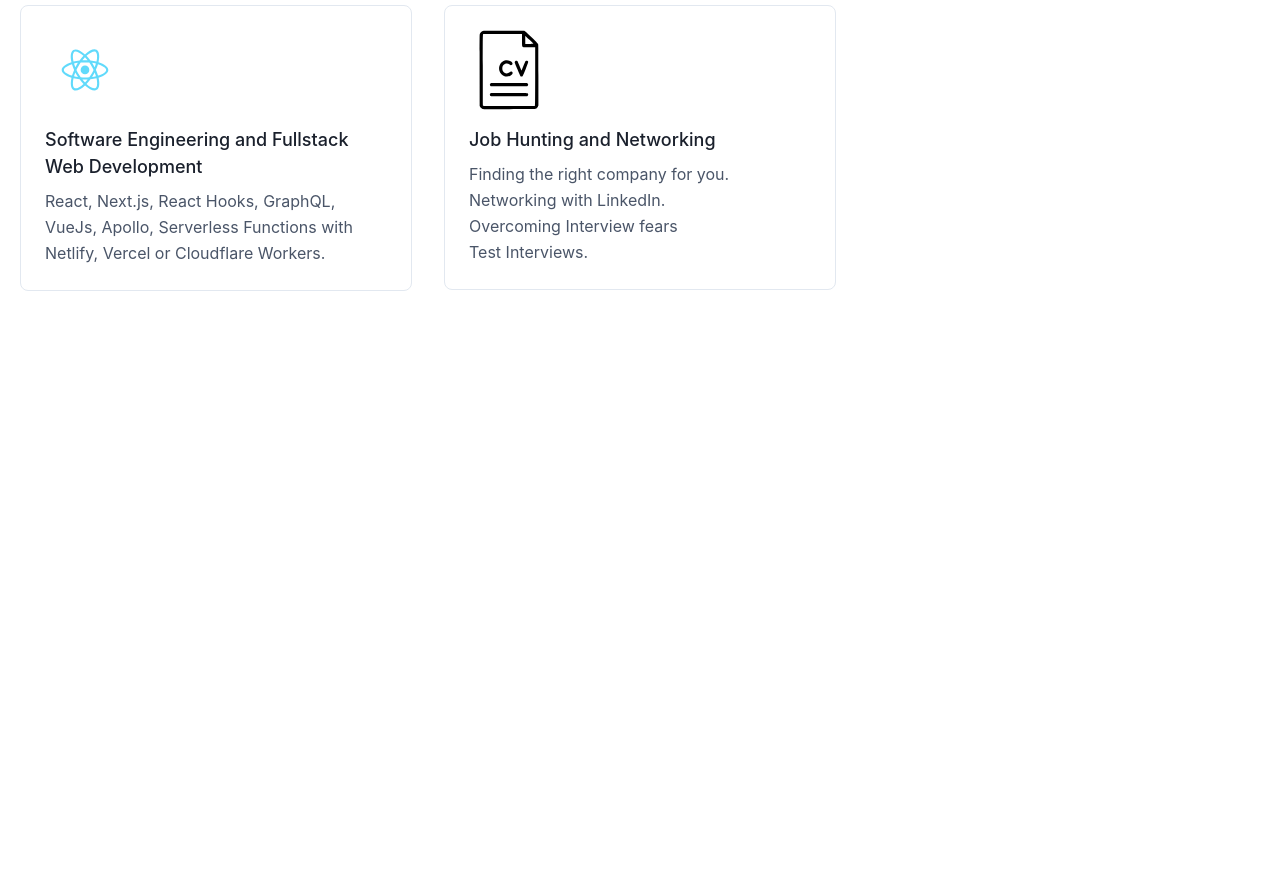
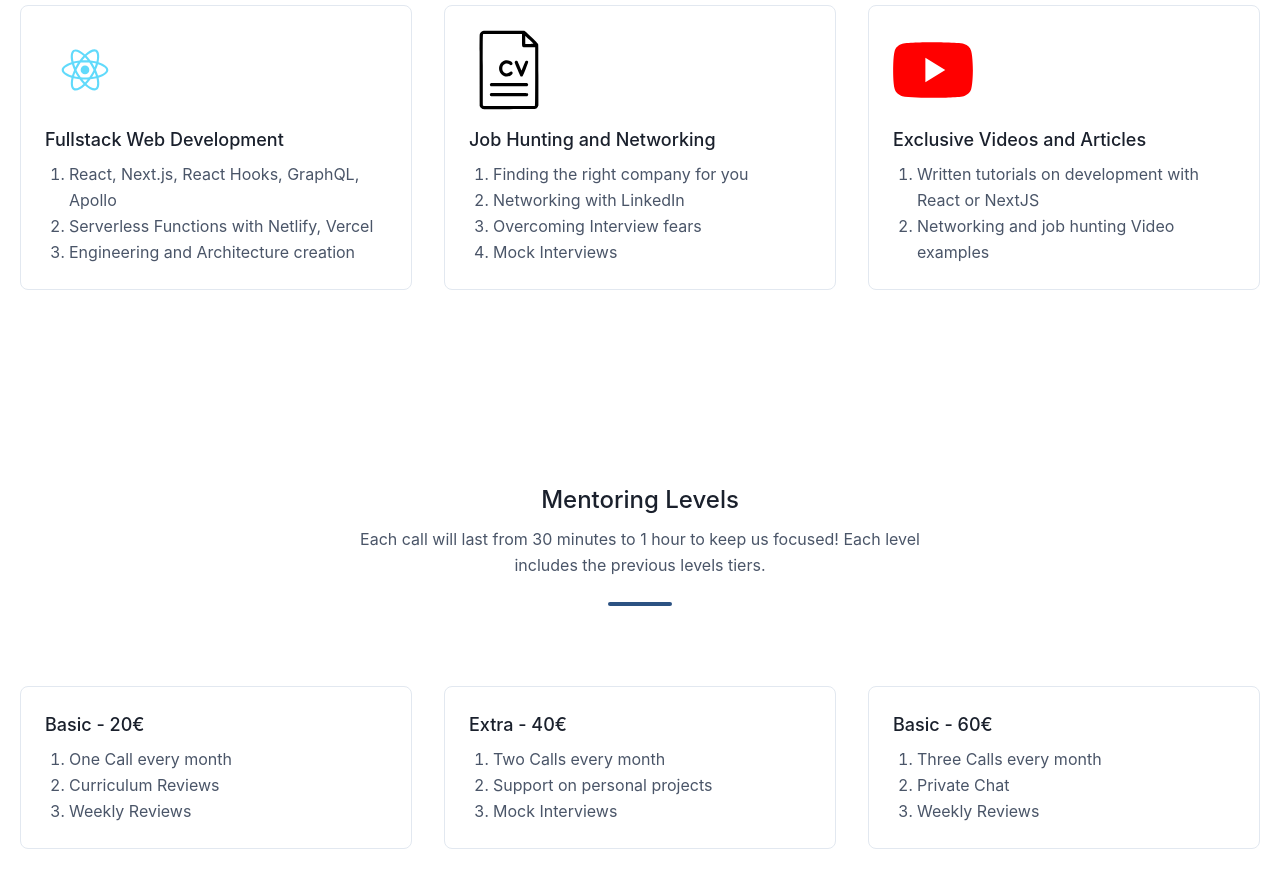
Before and after one commit to riccardogiorato/mentomento, a Next.js app: page / in a window 1280 px wide. Shown: the part 1000-1888 px from the top of the page. Before the commit the page ends 1387 px from the top, so only its background shows below. Built offline with nearby package versions, Linux system fonts and the light colour scheme.

Commit message:
update home sections with single functions

```diff
--- a/pages/index.js
+++ b/pages/index.js
@@ -1,6 +1,96 @@
 import Head from "next/head";
 
 export default function Home() {
+  const helpSections = [
+    {
+      name: "Fullstack Web Development",
+      icon: "/icons/react.svg",
+      list: [
+        "React, Next.js, React Hooks, GraphQL, Apollo",
+        "Serverless Functions with Netlify, Vercel",
+        "Engineering and Architecture creation",
+      ],
+    },
+    {
+      name: "Job Hunting and Networking",
+      icon: "/icons/cv.svg",
+      list: [
+        "Finding the right company for you",
+        "Networking with LinkedIn",
+        "Overcoming Interview fears",
+        "Mock Interviews",
+      ],
+    },
+    {
+      name: "Exclusive Videos and Articles",
+      icon: "/icons/video.svg",
+      list: [
+        "Written tutorials on development with React or NextJS",
+        "Networking and job hunting Video examples",
+      ],
+    },
+  ];
+
+  const pricingSections = [
+    {
+      name: "Basic - 20€",
+      list: ["One Call every month", "Curriculum Reviews", "Weekly Reviews"],
+    },
+    {
+      name: "Extra - 40€",
+      list: [
+        "Two Calls every month",
+        "Support on personal projects",
+        "Mock Interviews",
+      ],
+    },
+    {
+      name: "Basic - 60€",
+      list: ["Three Calls every month", "Private Chat", "Weekly Reviews"],
+    },
+  ];
+
+  function sectionGrid(sectionsGrid) {
+    return sectionsGrid.map((section) => (
+      <div class="w-full md:w-1/2 xl:w-1/3 p-4 flex-grow">
+        <div class="border border-gray-300 p-6 rounded-lg w-full">
+          {section.icon && section.icon !== "" && (
+            <div class="w-20 h-20 inline-flex items-center justify-center rounded-full mb-4">
+              <img alt="react logo" src={section.icon} />
+            </div>
+          )}
+
+          <h2 class="text-lg text-gray-900 font-medium title-font mb-2">
+            {section.name}
+          </h2>
+          <p class="leading-relaxed text-base w-full">
+            <ul class="list-decimal ml-6">
+              {section.list.map((skill) => (
+                <li>{skill}</li>
+              ))}
+            </ul>
+          </p>
+        </div>
+      </div>
+    ));
+  }
+
+  function sectionHeading(heading) {
+    return (
+      <div class="flex flex-wrap w-full mb-20 flex-col items-center text-center">
+        <h1 class="text-2xl font-medium title-font mb-2 text-gray-900">
+          {heading.title}
+        </h1>
+        <p class="text-base leading-relaxed w-2/4 mx-auto">
+          {heading.description}
+        </p>
+        <div class="flex mt-6 justify-center">
+          <div class="w-16 h-1 rounded-full bg-blue-800 inline-flex"></div>
+        </div>
+      </div>
+    );
+  }
+
   return (
     <div className="">
       <Head>
@@ -79,51 +169,24 @@ export default function Home() {
 
         <section class="text-gray-700 body-font">
           <div class="container px-5 py-24 mx-auto">
-            <div class="flex flex-wrap w-full mb-20 flex-col items-center text-center">
-              <h1 class="text-2xl font-medium title-font mb-2 text-gray-900">
-                What can you help me with?
-              </h1>
-              <p class="text-base leading-relaxed w-2/4 mx-auto">
-                Working together towards a common set of goals will be our focus
-                along this process!
-              </p>
-              <div class="flex mt-6 justify-center">
-                <div class="w-16 h-1 rounded-full bg-blue-800 inline-flex"></div>
-              </div>
-            </div>
+            {sectionHeading({
+              title: " What can you help me with?",
+              description:
+                "Working together towards a common set of goals will be our focus along this process!",
+            })}
+            <div class="flex flex-wrap -m-4">{sectionGrid(helpSections)}</div>
+          </div>
+        </section>
 
+        <section class="text-gray-700 body-font">
+          <div class="container px-5 py-24 mx-auto">
+            {sectionHeading({
+              title: " Mentoring Levels",
+              description:
+                "Each call will last from 30 minutes to 1 hour to keep us focused! \n Each level includes the previous levels tiers.",
+            })}
             <div class="flex flex-wrap -m-4">
-              <div class="xl:w-1/3 md:w-1/2 p-4">
-                <div class="border border-gray-300 p-6 rounded-lg">
-                  <div class="w-20 h-20 inline-flex items-center justify-center rounded-full mb-4">
-                    <img alt="react logo" src="/icons/react.svg" />
-                  </div>
-                  <h2 class="text-lg text-gray-900 font-medium title-font mb-2">
-                    Software Engineering and Fullstack Web Development
-                  </h2>
-                  <p class="leading-relaxed text-base">
-                    React, Next.js, React Hooks, GraphQL, VueJs, Apollo,
-                    Serverless Functions with Netlify, Vercel or Cloudflare
-                    Workers.
-                  </p>
-                </div>
-              </div>
-
-              <div class="xl:w-1/3 md:w-1/2 p-4">
-                <div class="border border-gray-300 p-6 rounded-lg">
-                  <div class="w-20 h-20 inline-flex items-center justify-center rounded-full mb-4">
-                    <img alt="curriculum vitae" src="/icons/cv.svg" />
-                  </div>
-                  <h2 class="text-lg text-gray-900 font-medium title-font mb-2">
-                    Job Hunting and Networking
-                  </h2>
-                  <p class="leading-relaxed text-base">
-                    Finding the right company for you.
-                    <br /> Networking with LinkedIn. <br /> Overcoming Interview
-                    fears <br /> Test Interviews.
-                  </p>
-                </div>
-              </div>
+              {sectionGrid(pricingSections)}
             </div>
           </div>
         </section>
```
Also changed, not shown: public/icons/video.svg (added).
